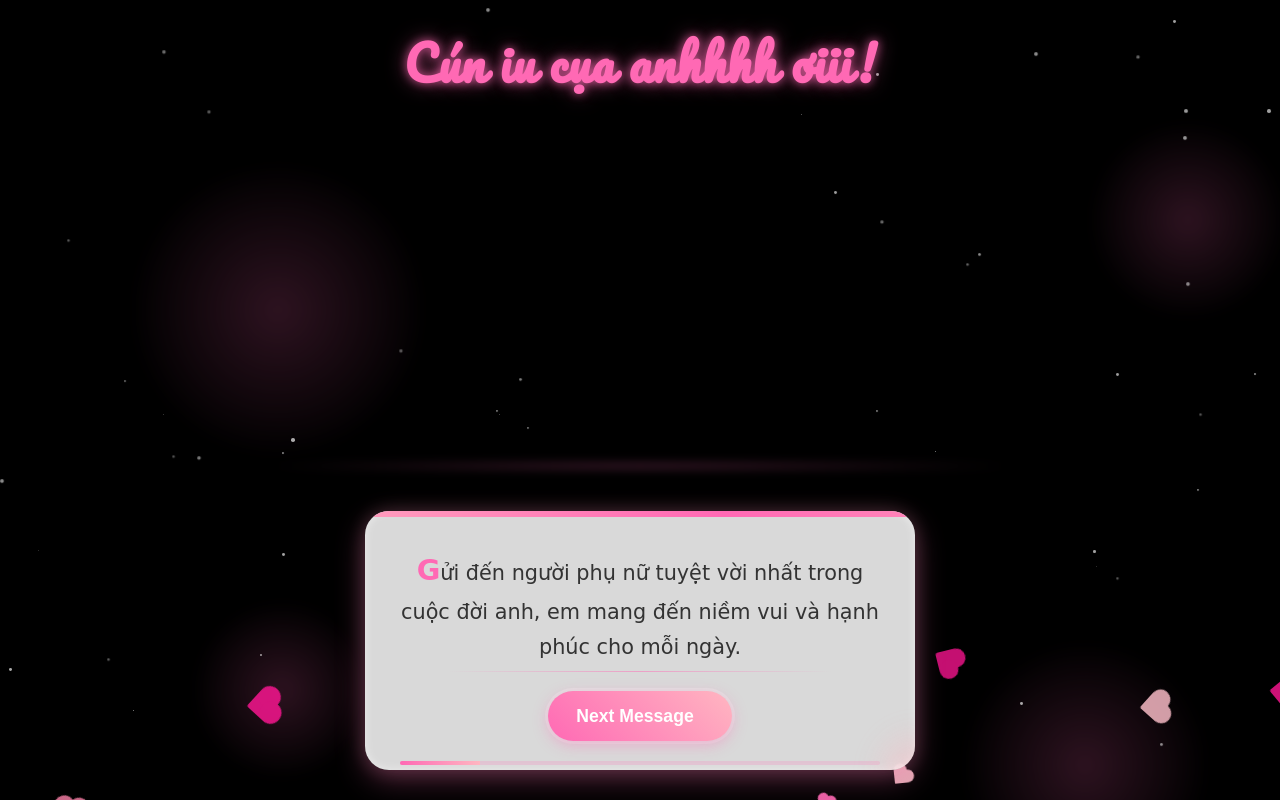
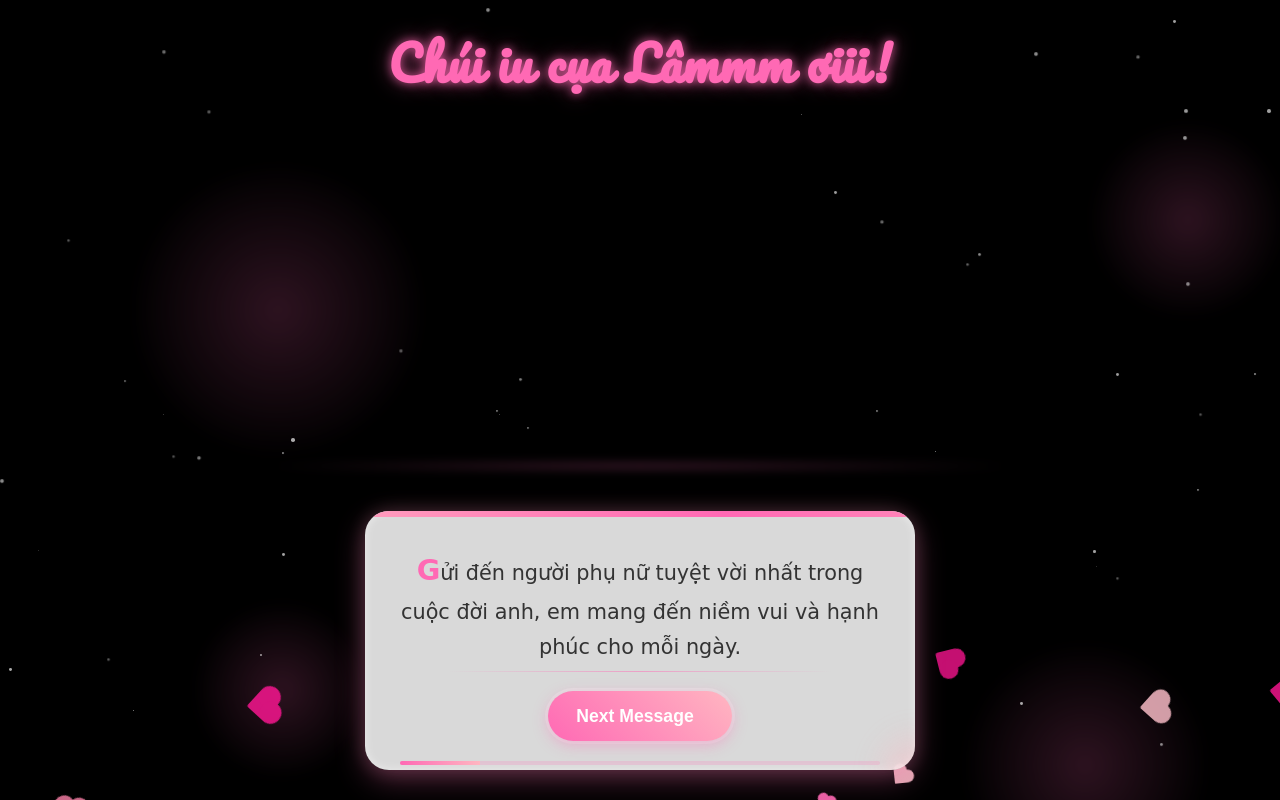
Before and after one commit to thhlam77/clone, a React (Create React App) app: page / in a window 1280 px wide. Built offline with nearby package versions, Linux system fonts and the light colour scheme.

Commit message:
Update App.js

```diff
--- a/src/App.js
+++ b/src/App.js
@@ -83,7 +83,7 @@ const Title = styled(motion.h1)`
   transition={{ duration: 1 }}
   className="responsive-title"
 >
- Cún iu cụa anhhhh ơiii!
+ Chúi iu cụa Lâmmm ơiii!
 </Title>
 
 const PuppyContainer = styled(motion.div)`
@@ -205,7 +205,7 @@ function App() {
         animate={{ opacity: 1, y: 0 }}
         transition={{ duration: 1 }}
       >
-        Cún iu cụa anhhhh ơiii!
+        Chúi iu cụa Lâmmm ơiii!
       </Title>
 
       <PuppyContainer
```
